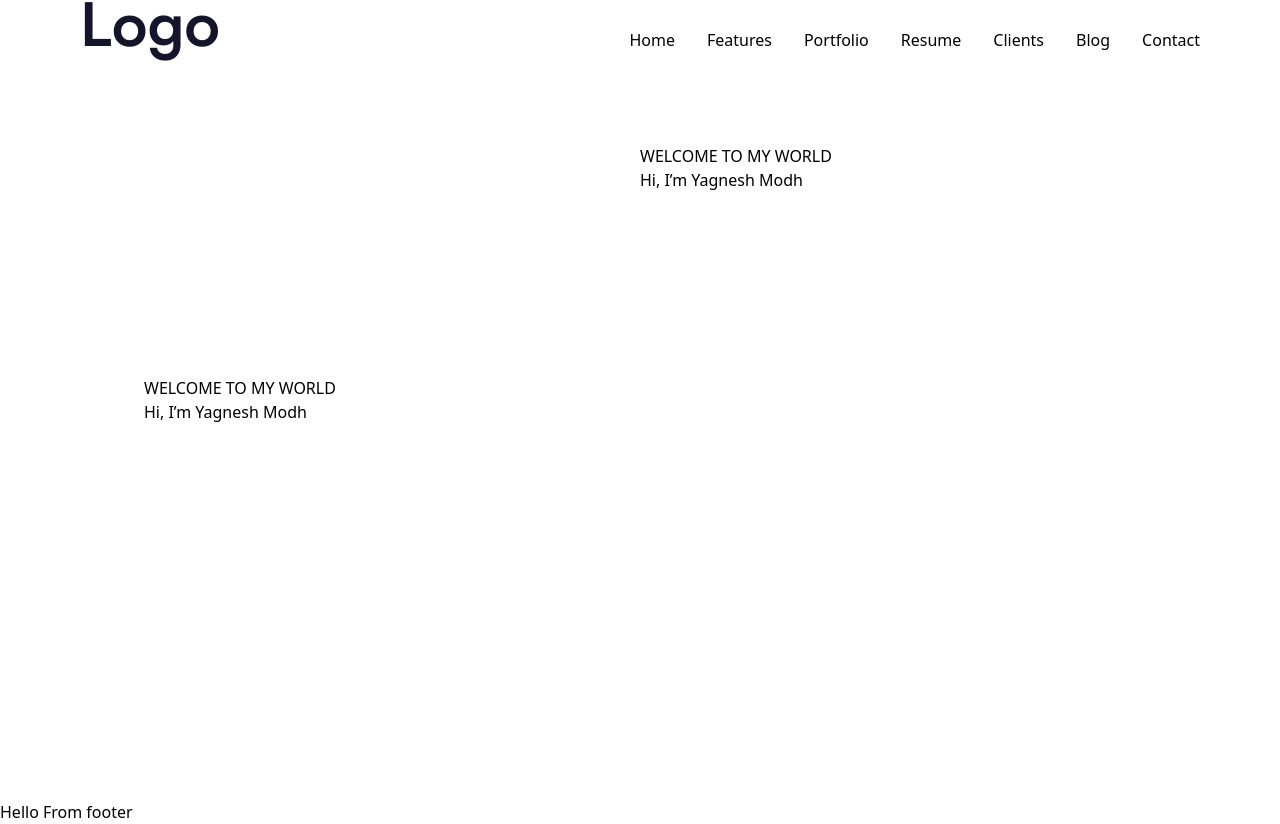
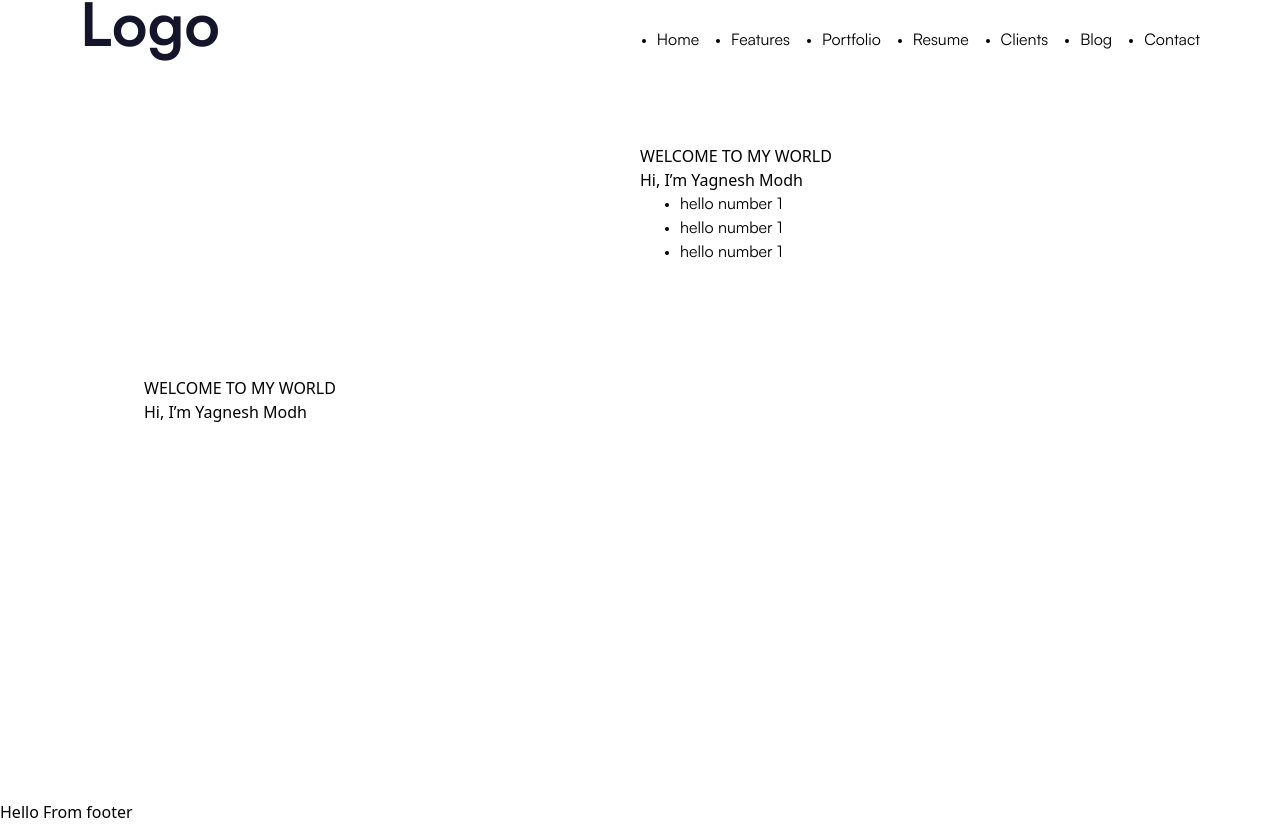
Before and after one commit to imyagnesh/yagnesh-portfolio-web, a Next.js app: page / in a window 1280 px wide. Built offline with nearby package versions, Linux system fonts and the light colour scheme.

Commit message:
added global style

```diff
--- a/pages/index.js
+++ b/pages/index.js
@@ -9,6 +9,11 @@ export default function Home() {
         <div className="flex-1">
           <p>WELCOME TO MY WORLD</p>
           <h1>Hi, I’m Yagnesh Modh</h1>
+          <ul>
+            <li>hello number 1</li>
+            <li>hello number 1</li>
+            <li>hello number 1</li>
+          </ul>
         </div>
       </section>
     </main>
--- a/styles/globals.css
+++ b/styles/globals.css
@@ -124,13 +124,16 @@
 
   .links {
     @apply font-body text-lg;
+    color: theme("colors.Neutral800");
   }
 
   .bq {
-    @apply bg-Secondary2;
+    @apply font-body text-lg mb-3;
+    color: theme("colors.Neutral800");
   }
 
   ul {
+    @apply font-body list-disc pl-10;
   }
 
   ol {
```
